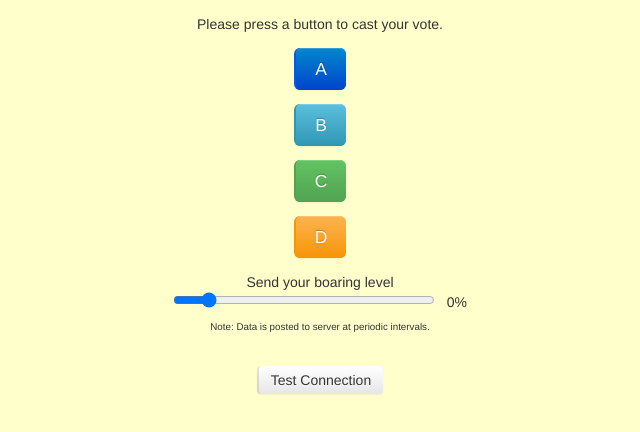
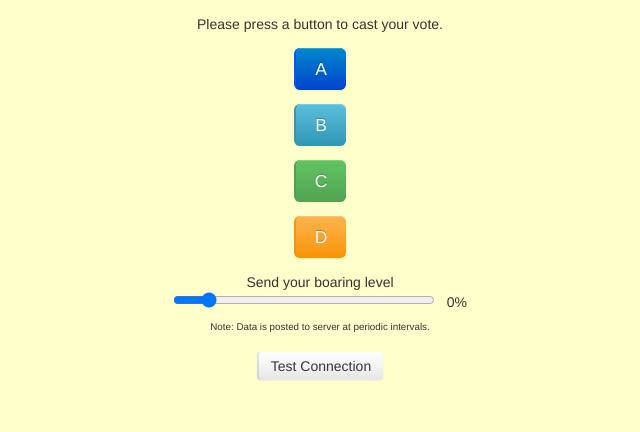
Before and after one commit to Senthile/msurvey, a website: page public/vote.html in a window 1280 px wide. Shown: the whole page, without its empty margins (320-960 px from the left). Drawn offline with Linux system fonts and the light colour scheme; no server answers.

Commit message:
files changed

```diff
--- a/public/vote.html
+++ b/public/vote.html
@@ -142,7 +142,7 @@
 
             <div class="row-fluid">
                 <div class="span12">
-                    <div align="center" style="margin-top: 1em;">
+                    <div align="center">
                         <button class="btn" type="button" ng-click="castVote('T')">Test Connection</button>
                     </div>
                 </div>
```
